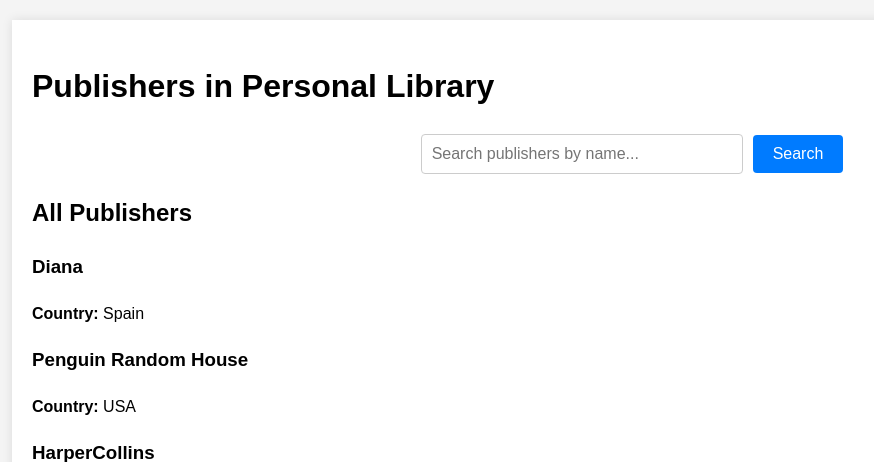
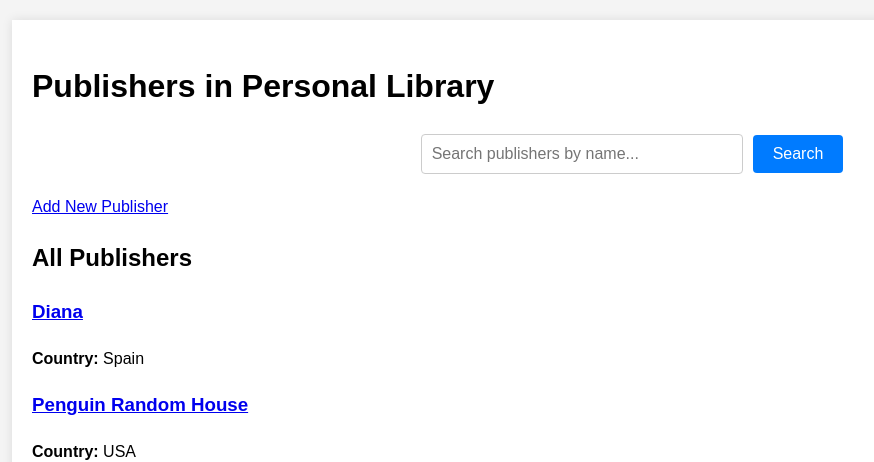
Before and after one commit to Tenvid/PersonalLibrary, a Django app: page /publishers/ in a window 1280 px wide. Shown: the part 90-552 px from the top of the page, without its empty margins (8-882 px from the left). Run offline with Django 5.2, Linux system fonts and the light colour scheme; data comes from the database, SQL or seed files in the repository; both versions use the stored data as it was after the commit.

Commit message:
Add publishers crud from web ui

```diff
--- a/personal_library/core/_views/publishers.py
+++ b/personal_library/core/_views/publishers.py
@@ -1,7 +1,6 @@
-from django.shortcuts import render
+from django.shortcuts import render, get_object_or_404, redirect
 from django.core.paginator import Paginator
 from core.models import Publisher
-
 
 
 def publishers_html(request):
@@ -27,3 +26,46 @@ def publishers_html(request):
     }
 
     return render(request, "core/publishers.html", context)
+
+
+def publisher_detail(request, publisher_id):
+    publisher = get_object_or_404(Publisher, id=publisher_id)
+    context = {
+        'publisher': publisher
+    }
+    return render(request, 'core/publisher_detail.html', context)
+
+
+def publisher_edit(request, publisher_id=None):
+    if publisher_id:
+        publisher = get_object_or_404(Publisher, id=publisher_id)
+        is_new = False
+    else:
+        publisher = None
+        is_new = True
+
+    if request.method == 'POST':
+        # Update or create publisher with POST data
+        name = request.POST.get('name')
+        country = request.POST.get('country')
+
+        if publisher:
+            # Update existing publisher
+            publisher.name = name
+            publisher.country = country
+            publisher.save()
+        else:
+            # Create new publisher
+            publisher = Publisher.objects.create(
+                name=name,
+                country=country
+            )
+
+        return redirect('publisher_detail', publisher_id=publisher.id)  # Redirect to the publisher detail page
+
+    # For GET request, show the form
+    context = {
+        'publisher': publisher,
+        'is_new': is_new
+    }
+    return render(request, 'core/publisher_edit.html', context)
--- a/personal_library/core/templates/core/publishers.html
+++ b/personal_library/core/templates/core/publishers.html
@@ -14,6 +14,11 @@
         </div>
     </form>
 
+    <!-- Create New Publisher Button -->
+    <div class="actions">
+        <a href="/publishers/create/" class="btn btn-primary">Add New Publisher</a>
+    </div>
+
     <!-- Publishers List -->
     <div class="publishers-section">
         <h2>{% if query %}Search Results for "{{ query }}"{% else %}All Publishers{% endif %}</h2>
@@ -22,7 +27,9 @@
             <div class="publishers-grid">
                 {% for publisher in publishers %}
                     <div class="publisher-item">
-                        <h3>{{ publisher.name }}</h3>
+                        <a href="/publishers/{{ publisher.id }}/">
+                            <h3>{{ publisher.name }}</h3>
+                        </a>
                         <p><strong>Country:</strong> {{ publisher.country|default:"Unknown" }}</p>
                     </div>
                 {% endfor %}
```
Also changed, not shown: personal_library/core/api/publishers.py (+46 -1 lines), personal_library/core/templates/core/publisher_detail.html (added, +42 -0 lines), personal_library/core/templates/core/publisher_edit.html (added, +37 -0 lines), personal_library/db.sqlite3.
